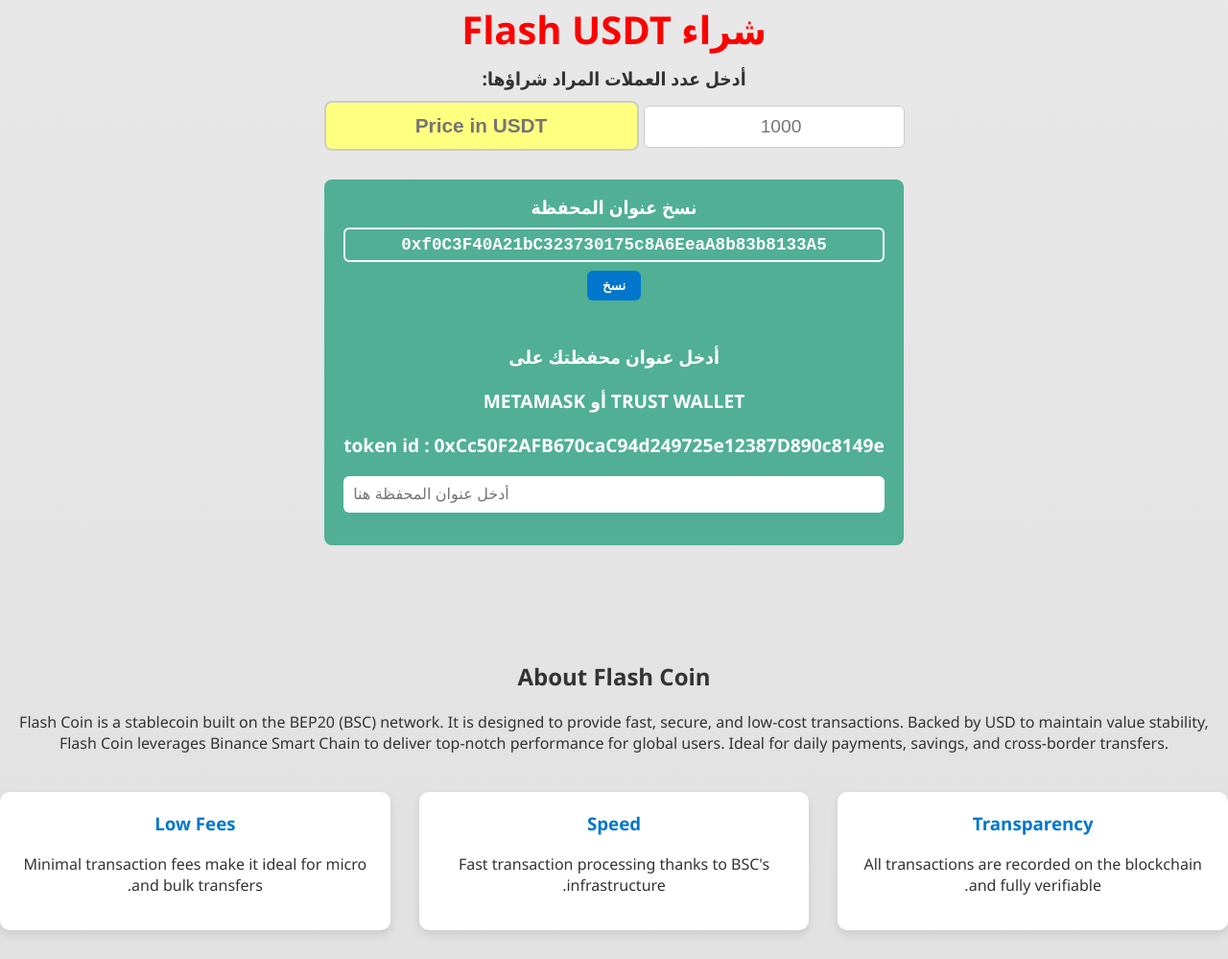
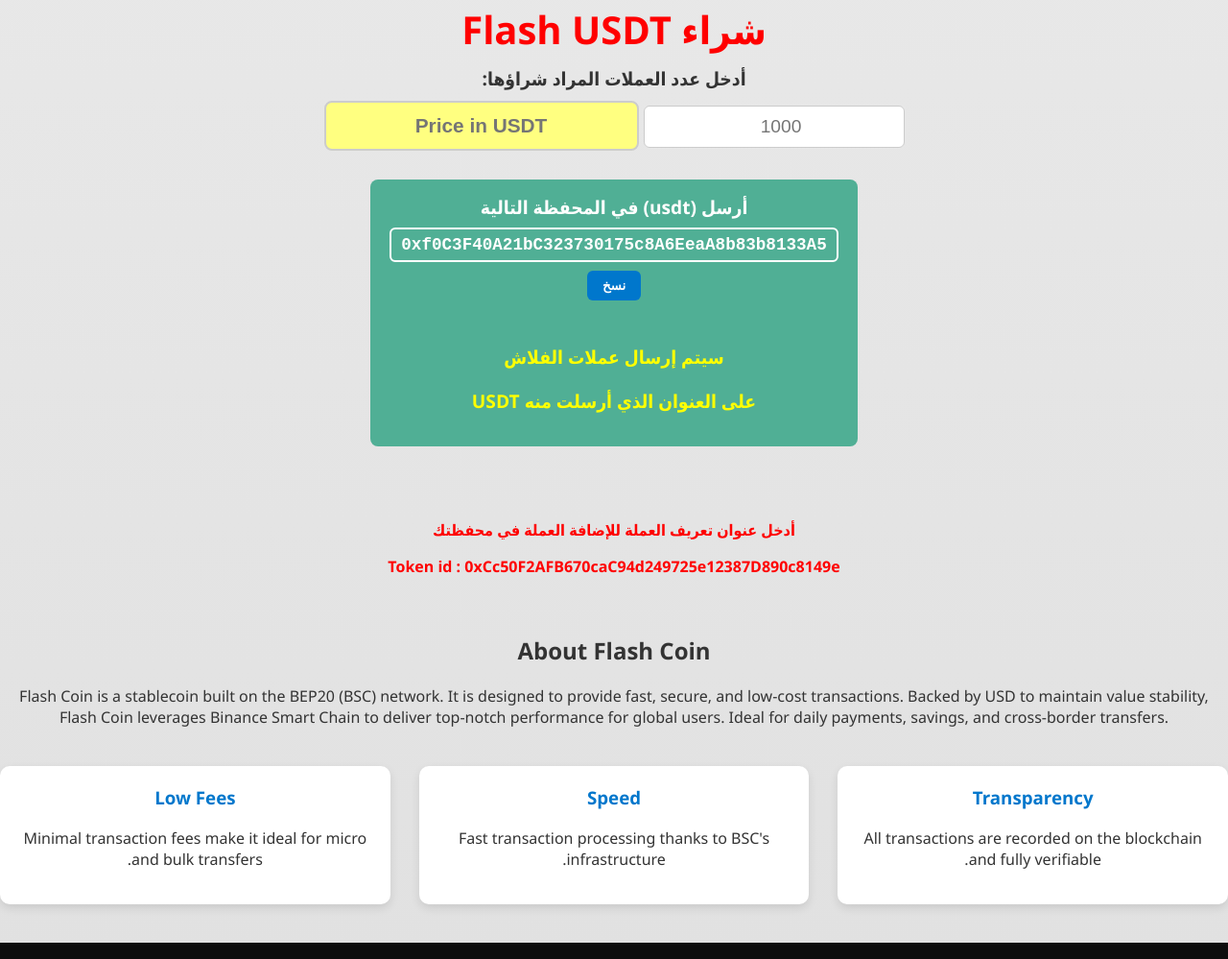
Before and after one commit to YOUCEFCRYPTO/flashcoin_website, a plain HTML site: page index.html in a window 1280 px wide. Shown: the part 1281-2280 px from the top of the page at 96% size. Drawn offline with Linux system fonts and the light colour scheme; a script that the page names is missing.

Commit message:
Add files via upload

```diff
--- a/index.html
+++ b/index.html
@@ -274,7 +274,7 @@
       <input type="text" id="price" readonly placeholder="Price in USDT" />
 
       <div class="wallet-section" dir="ltr" >
-        <div class="wallet-title">نسخ عنوان المحفظة</div>
+        <div class="wallet-title">في المحفظة التالية (usdt) أرسل </div>
         <div class="wallet-address" id="walletAddress">0xf0C3F40A21bC323730175c8A6EeaA8b83b8133A5</div>
         <button class="copy-btn" onclick="copyWallet()">نسخ</button>
 
@@ -283,22 +283,21 @@
   <div class="qr-code" id="qrcode"></div>
 
   <!-- إضافة حقل إدخال عنوان المحفظة الرقمية -->
-  <label for="userWallet" style="margin-top: 15px; font-weight: bold; color: white; display: block;"> أدخل عنوان محفظتك على </label>
-  <P>METAMASK أو TRUST WALLET<P>
-  <p>token id : 0xCc50F2AFB670caC94d249725e12387D890c8149e <p>
-  <input type="text" id="userWallet" placeholder="أدخل عنوان المحفظة هنا" style="
-    width: 100%;
-    padding: 10px;
-    border-radius: 6px;
-    border: none;
-    font-size: 1rem;
-    box-sizing: border-box;
-  " />
+ <label for="userWallet" style="margin-top: 15px; font-weight: bold; color: yellow; display: block;">
+  سيتم إرسال عملات الفلاش
+</label>
+
+<p style="color: yellow;">USDT على العنوان الذي أرسلت منه</p>
+
+
+
 </div>
 
       </div>
     </div>
+<p style="color: red; font-weight: bold;">أدخل عنوان تعريف العملة للإضافة العملة في محفظتك</p>
 
+<p style="color: red; font-weight: bold;">Token id : 0xCc50F2AFB670caC94d249725e12387D890c8149e</p>
     <!-- English section -->
    <style>
   .en {
```
